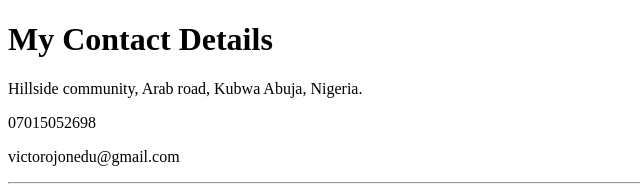
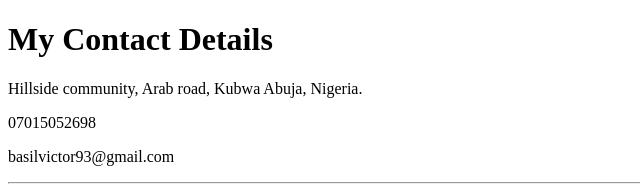
Before and after one commit to Victorbasil/cv, a plain HTML site: page contact-me.html in a window 1280 px wide. Shown: the top 189 px of the page, 0-640 px from the left. Drawn offline with Linux system fonts and the light colour scheme.

Commit message:
Update contact-me.html

```diff
--- a/contact-me.html
+++ b/contact-me.html
@@ -8,7 +8,7 @@
     <h1>My Contact Details</h1>
     <p>Hillside community, Arab road, Kubwa Abuja, Nigeria.</p>
     <p>07015052698</p>
-    <p>victorojonedu@gmail.com</p>
+    <p>basilvictor93@gmail.com</p>
     <hr>
 </head>
 <body>
```
